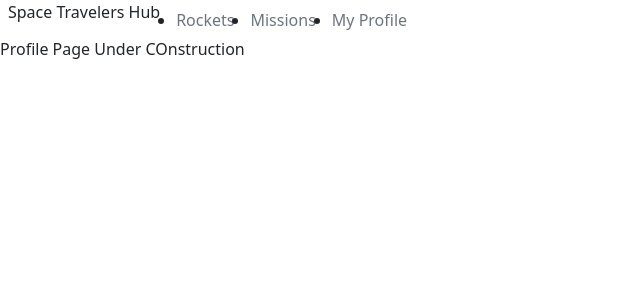
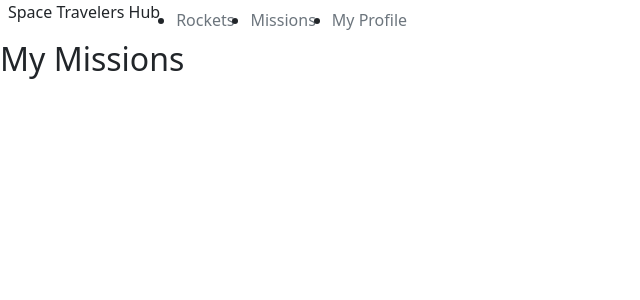
Before and after one commit to JAAR91/Math-Magicians, a React (Create React App) app: page /myprofile in a window 1280 px wide. Shown: the top 300 px of the page, without its empty margins (0-640 px from the left). Built offline with nearby package versions, Linux system fonts and the light colour scheme.

Commit message:
reserved rocket list in profile

```diff
--- a/src/components/MyProfile.js
+++ b/src/components/MyProfile.js
@@ -1,7 +1,8 @@
 import React from 'react';
+import ReservedRockets from './ReservedRockets';
 
 const MyProfile = () => (
-  <h6>Profile Page Under COnstruction</h6>
+  <ReservedRockets />
 );
 
 export default MyProfile;
--- /dev/null
+++ b/src/components/ReservedRockets.js
@@ -0,0 +1,28 @@
+import { React } from 'react';
+import { useSelector } from 'react-redux';
+
+const ReservedRockets = () => {
+  const allRockets = useSelector((state) => state.rockets);
+
+  const filteredRockets = allRockets.filter((rocket) => {
+    if (rocket.reserved) {
+      return rocket;
+    }
+    return null;
+  });
+
+  return (
+    <div className="col-6">
+      <h2>My Missions</h2>
+      <ul className="list-group">
+        {filteredRockets.map((rocket) => (
+          <li key={rocket.id} className="list-group-item">
+            <p>{rocket.rocket_name}</p>
+          </li>
+        ))}
+      </ul>
+    </div>
+  );
+};
+
+export default ReservedRockets;
```
